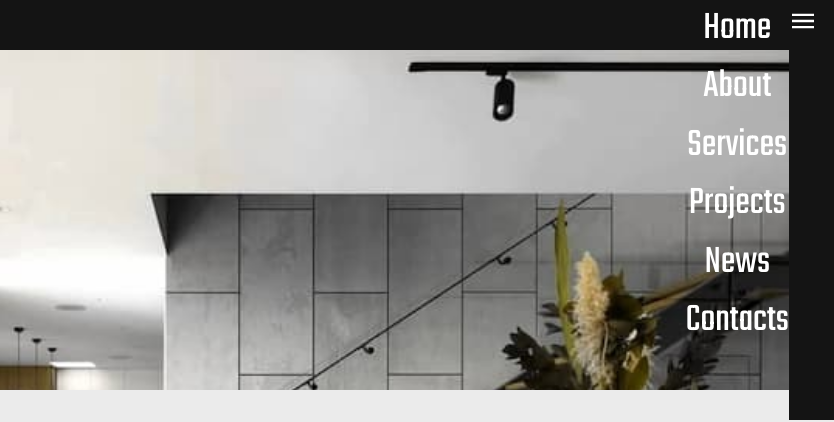
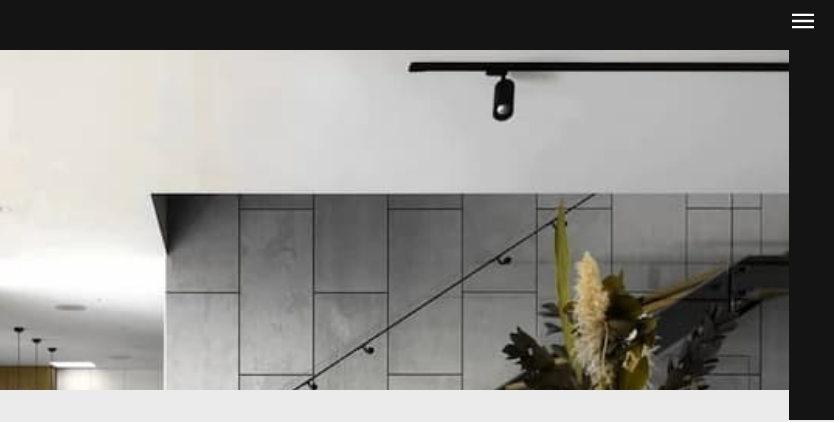
Before and after one commit to dariaddz/architecture-agency, a website built with Parcel: page src/index.html in a window 1280 px wide. Shown: the top 422 px of the page, 446-1280 px from the left. Built offline with nearby package versions, Linux system fonts and the light colour scheme; what vanilla-back-to-top would draw is missing.

Commit message:
navigation

```diff
--- a/src/js/mobile-menu.js
+++ b/src/js/mobile-menu.js
@@ -2,7 +2,7 @@
   const mobileMenu = document.querySelector('.js-menu-container');
   const openMenuBtn = document.querySelector('.js-open-menu');
   const closeMenuBtn = document.querySelector('.js-close-menu');
-  const mobileMenuLink = document.querySelectorAll('.mobile-navigation__link');
+  const mobileMenuLink = document.querySelectorAll('.navigation__link');
 
   const toggleMenu = () => {
     const isMenuOpen = openMenuBtn.classList.toggle('is-hidden');
--- a/src/partials/header.html
+++ b/src/partials/header.html
@@ -5,26 +5,26 @@
   </img>
 
   </div>
-<ul class="mobile-navigation">
-      <li class="mobile-navigation__item">
-        <a class="mobile-navigation__link" href="#hero">Home</a>
+<ul class="navigation header-navigation">
+      <li class="navigation__item">
+        <a class="navigation__link" href="#hero">Home</a>
       </li>
-      <li class="mobile-navigation__item">
-        <a class="mobile-navigation__link" href="#about-us">About</a>
+      <li class="navigation__item">
+        <a class="navigation__link" href="#about-us">About</a>
       </li>
-      <li class="mobile-navigation__item">
-        <a class="mobile-navigation__link" href="#services">Services</a>
+      <li class="navigation__item">
+        <a class="navigation__link" href="#services">Services</a>
       </li>
-      <li class="mobile-navigation__item">
-        <a class="mobile-navigation__link" href="#projects">Projects</a>
+      <li class="navigation__item">
+        <a class="navigation__link" href="#projects">Projects</a>
       </li>
 
       <!-- переписать на отрытие мобильного окна -->
-      <li class="mobile-navigation__item">
-        <a class="mobile-navigation__link" href="#projects">News</a>
+      <li class="navigation__item">
+        <a class="navigation__link" href="#projects">News</a>
       </li>
-      <li class="mobile-navigation__item">
-        <a class="mobile-navigation__link" href="#contacts">Contacts</a>
+      <li class="navigation__item">
+        <a class="navigation__link" href="#contacts">Contacts</a>
       </li>
     </ul>
   <!-- burger button -->
--- a/src/partials/mobile-menu.html
+++ b/src/partials/mobile-menu.html
@@ -7,26 +7,26 @@
       </svg>
     </button>
 
-    <ul class="mobile-navigation">
-      <li class="mobile-navigation__item">
-        <a class="mobile-navigation__link" href="#hero">Home</a>
+    <ul class="navigation">
+      <li class="navigation__item">
+        <a class="navigation__link" href="#hero">Home</a>
       </li>
-      <li class="mobile-navigation__item">
-        <a class="mobile-navigation__link" href="#about-us">About</a>
+      <li class="navigation__item">
+        <a class="navigation__link" href="#about-us">About</a>
       </li>
-      <li class="mobile-navigation__item">
-        <a class="mobile-navigation__link" href="#services">Services</a>
+      <li class="navigation__item">
+        <a class="navigation__link" href="#services">Services</a>
       </li>
-      <li class="mobile-navigation__item">
-        <a class="mobile-navigation__link" href="#projects">Projects</a>
+      <li class="navigation__item">
+        <a class="navigation__link" href="#projects">Projects</a>
       </li>
 
       <!-- переписать на отрытие мобильного окна -->
-      <li class="mobile-navigation__item">
-        <a class="mobile-navigation__link" href="#projects">News</a>
+      <li class="navigation__item">
+        <a class="navigation__link" href="#projects">News</a>
       </li>
-      <li class="mobile-navigation__item">
-        <a class="mobile-navigation__link" href="#contacts">Contacts</a>
+      <li class="navigation__item">
+        <a class="navigation__link" href="#contacts">Contacts</a>
       </li>
     </ul>
   </nav>
--- a/src/partials/projects.html
+++ b/src/partials/projects.html
@@ -30,26 +30,26 @@
     <img class="dark-logo__img" width="80" height="21"
       srcset="./images/logo/logo-small-2x.png" >
   </img>
- <ul class="mobile-navigation dark-logo__nav">
-      <li class="mobile-navigation__item">
-        <a class="mobile-navigation__link" href="#hero">Home</a>
+ <ul class="navigation footer-navigation">
+      <li class="navigation__item">
+        <a class="navigation__link" href="#hero">Home</a>
       </li>
-      <li class="mobile-navigation__item">
-        <a class="mobile-navigation__link" href="#about-us">About</a>
+      <li class="navigation__item">
+        <a class="navigation__link" href="#about-us">About</a>
       </li>
-      <li class="mobile-navigation__item">
-        <a class="mobile-navigation__link" href="#services">Services</a>
+      <li class="navigation__item">
+        <a class="navigation__link" href="#services">Services</a>
       </li>
-      <li class="mobile-navigation__item">
-        <a class="mobile-navigation__link" href="#projects">Projects</a>
+      <li class="navigation__item">
+        <a class="navigation__link" href="#projects">Projects</a>
       </li>
 
       <!-- переписать на js на большой экран -->
-      <li class="mobile-navigation__item">
-        <a class="mobile-navigation__link" href="#projects">News</a>
+      <li class="navigation__item">
+        <a class="navigation__link" href="#projects">News</a>
       </li>
-      <li class="mobile-navigation__item">
-        <a class="mobile-navigation__link" href="#contacts">Contacts</a>
+      <li class="navigation__item">
+        <a class="navigation__link" href="#contacts">Contacts</a>
       </li>
     </ul>
   </div>
--- a/src/sass/_mobile-menu.scss
+++ b/src/sass/_mobile-menu.scss
@@ -63,17 +63,23 @@
     background-color: $accent-background-color;
 }
 
-.mobile-navigation{
+.navigation{
     display: flex;
     flex-direction: column;
+
+
+}
+
+.header-navigation,
+.footer-navigation{
+    display:none;
     @media (min-width: 1440px) {
+          display: flex;
          flex-direction:row;
          font-family:$main-font;
 
-    }
-
-}
-.mobile-navigation__item{
+    }}
+.navigation__item{
 margin-left: auto;
     margin-right: auto;
    @media (min-width: 1440px) {
@@ -82,7 +88,7 @@ margin-left: auto;
     }
 }
 
-.mobile-navigation__link{
+.navigation__link{
     color: $light-text-color;
     font-family: $title-font;
     font-size: 40px;
--- a/src/sass/_projets.scss
+++ b/src/sass/_projets.scss
@@ -101,9 +101,9 @@ padding-right: 20px;
     }
 
 
-.dark-logo__nav{
-    display: none;
-    @media(min-width: 1440px){
-        display: flex;
-    }
-}
+// .dark-logo__nav{
+//     display: none;
+//     @media(min-width: 1440px){
+//         display: flex;
+//     }
+// }
```
